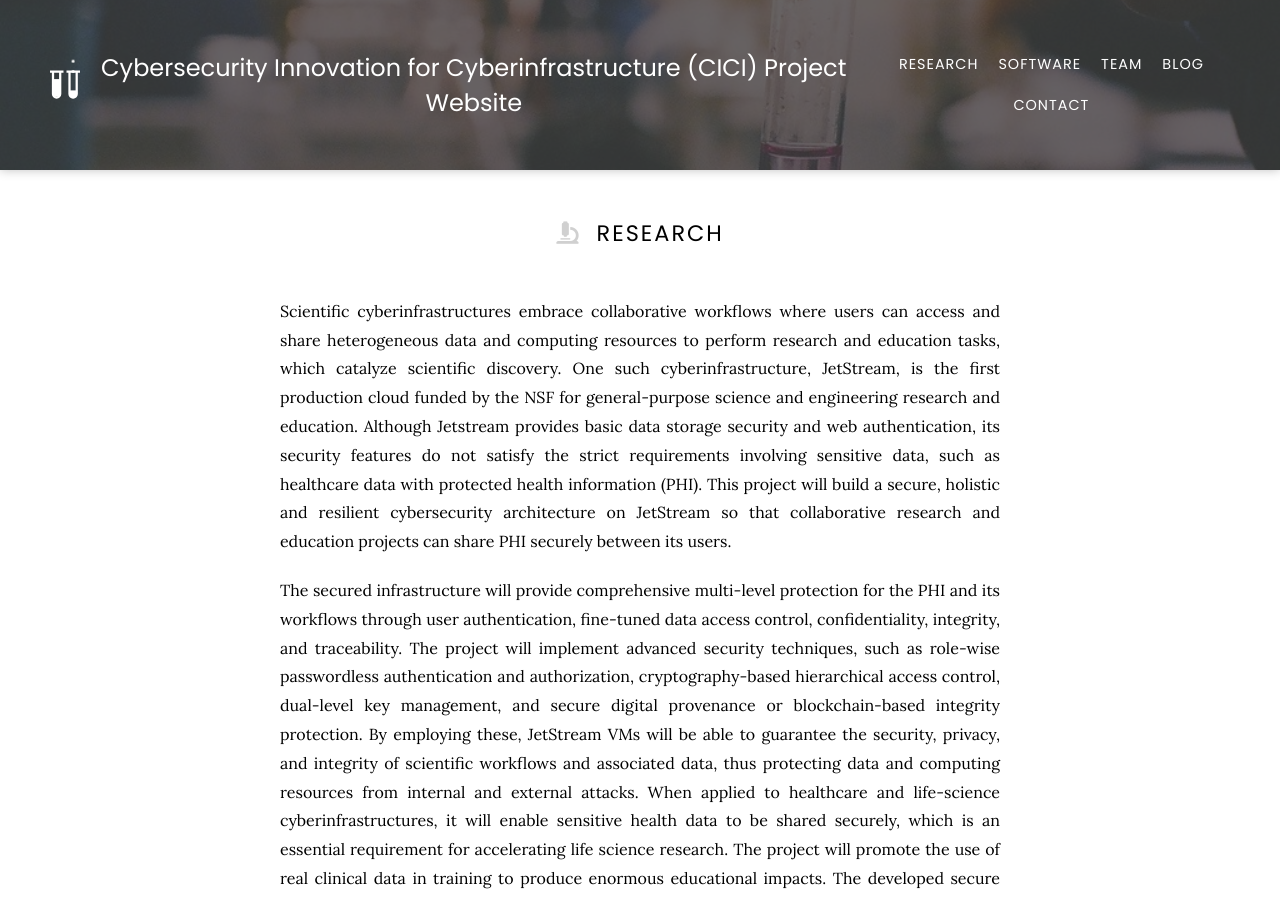
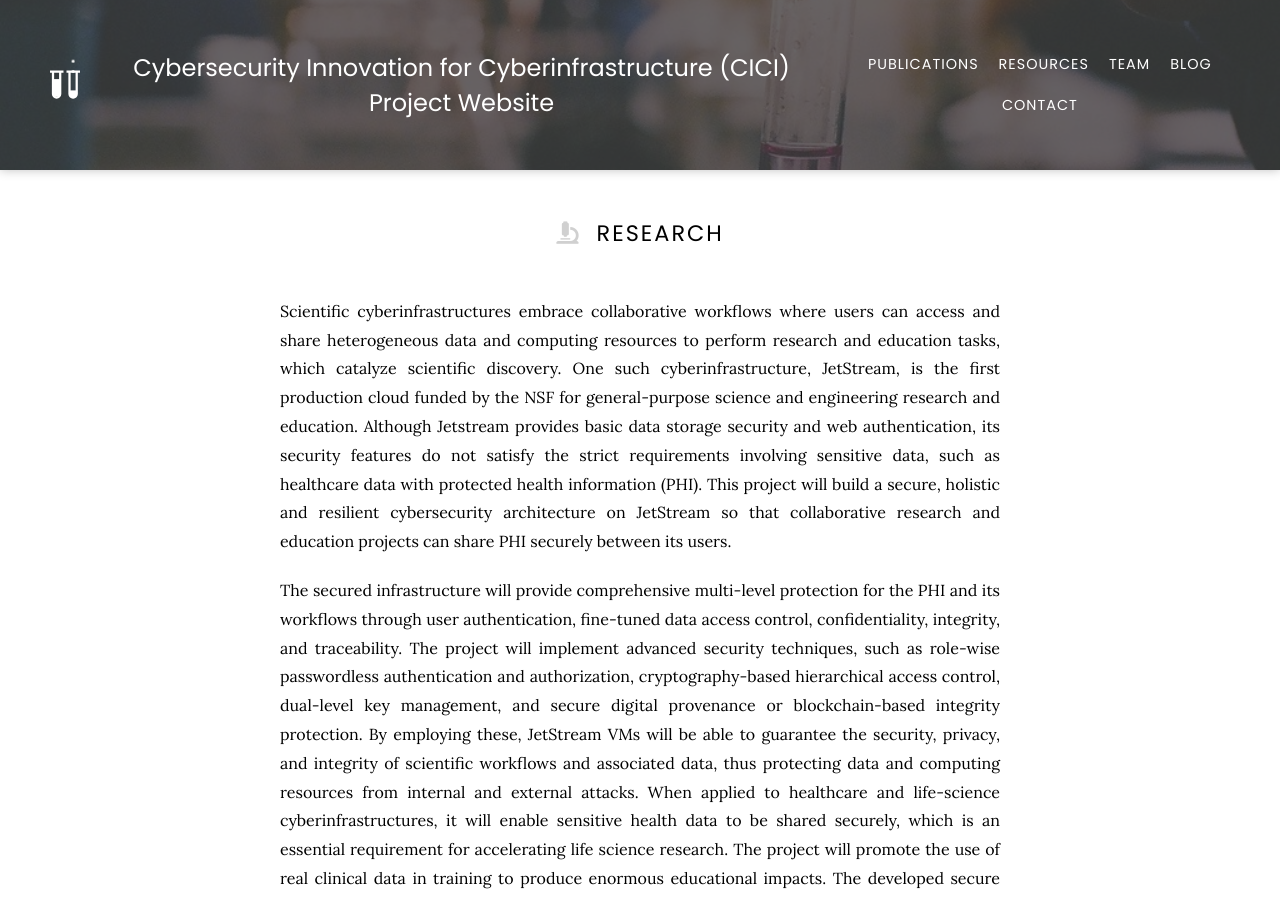
Before and after one commit to jpinnamraju/CICI, a Jekyll site: the page built from research/index.md, in a window 1280 px wide and 900 px high. Built offline with Jekyll 4.4.1, drawn with Linux system fonts in a browser that asks for light colours; nearby versions of some CDN libraries.

Commit message:
changes in header

```diff
--- a/_includes/header.html
+++ b/_includes/header.html
@@ -19,7 +19,7 @@
       data-tooltip="Published works"
       data-placement="bottom"
       data-delay="400"
-      >Research</a
+      >Publications</a
     >
     <a
       href="{{ 'resources' | relative_url }}"
@@ -27,7 +27,7 @@
       data-tooltip="Tools, datasets, and more"
       data-placement="bottom"
       data-delay="400"
-      >Software</a
+      >Resources</a
     >
     <a
       href="{{ 'team' | relative_url }}"
```
Also changed, not shown: research/index.md (renamed from Publications/index.md).
